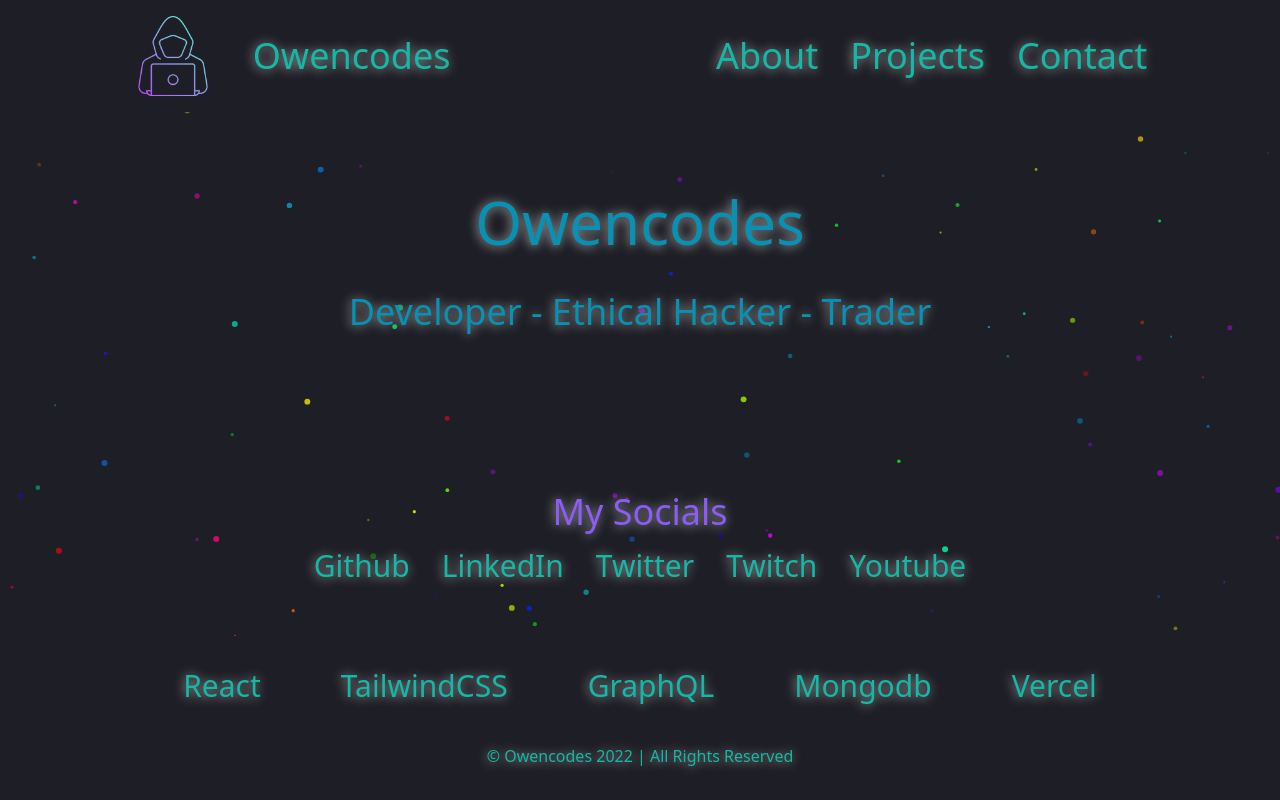
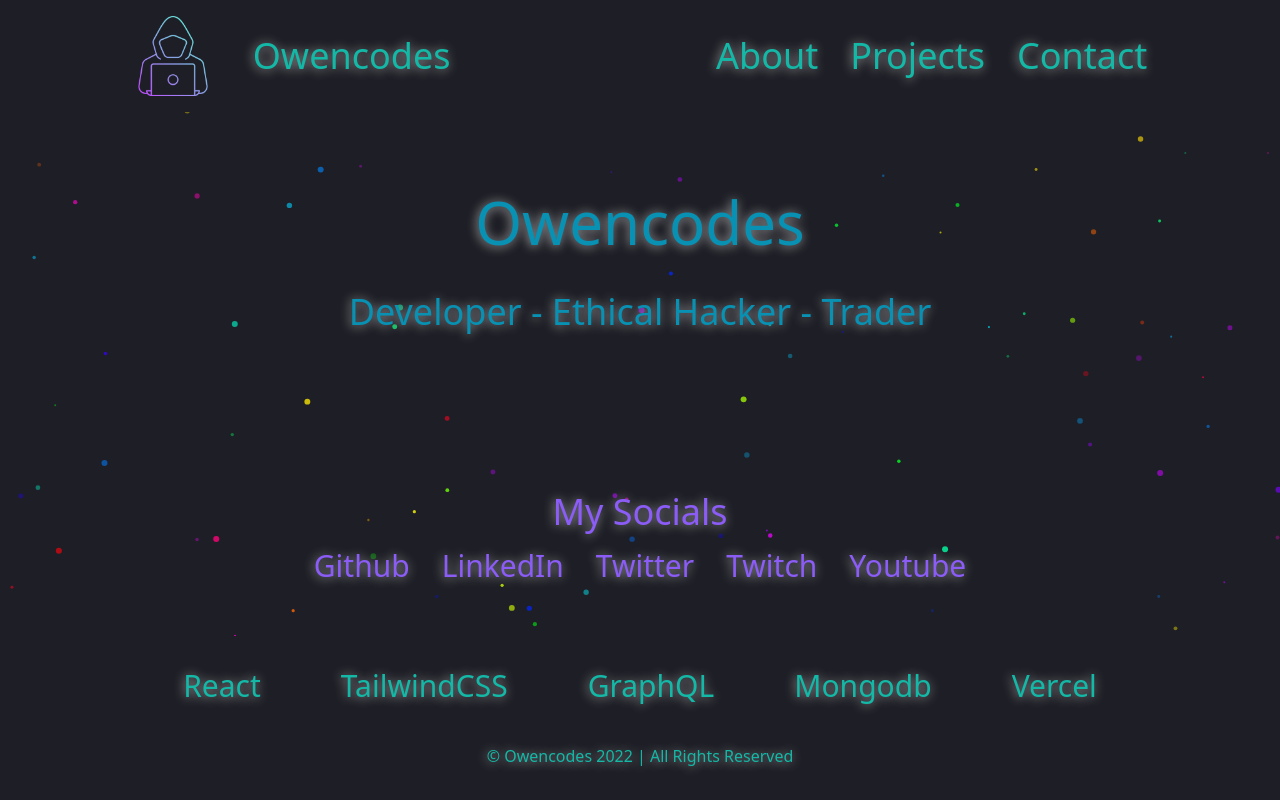
Before and after one commit to owenbcoding/owencodes-app, a React (Create React App) app: page / in a window 1280 px wide. Built offline with nearby package versions, Linux system fonts and the light colour scheme.

Commit message:
changed text color

```diff
--- a/src/NavLink.js
+++ b/src/NavLink.js
@@ -2,7 +2,7 @@
 export default function NavLink(props) {
 	return (
 		<>
-		<a className='m-4 text-teal-500 hover:text-gray-500 text-3xl' href={props.href} target='_blank' rel='noopener noreferrer'>
+		<a className='m-4 text-violet-500 hover:text-gray-500 text-3xl' href={props.href} target='_blank' rel='noopener noreferrer'>
 			{props.name}
 		</a>
 		</>
```
